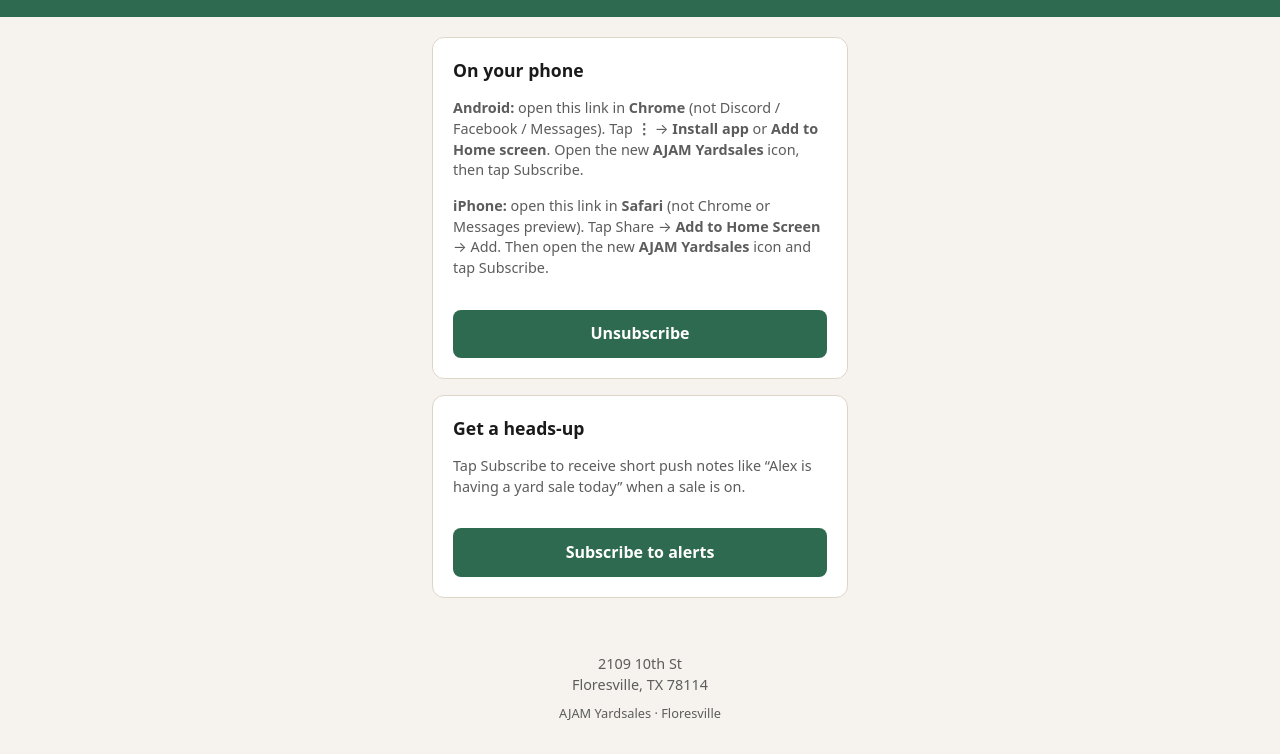
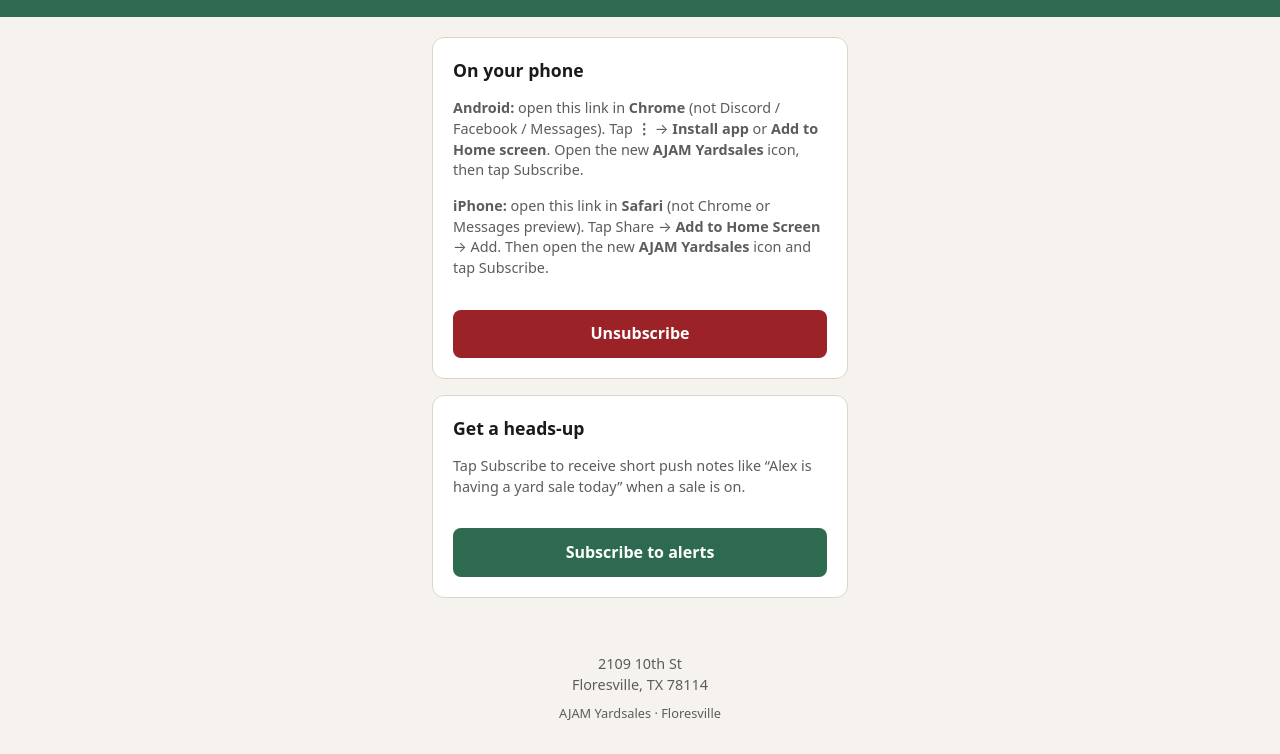
Before and after one commit to Chansey305/ajam-yardsales, a website: page public/index.html in a window 1280 px wide. Shown: the part 82-836 px from the top of the page. Drawn offline with Linux system fonts and the light colour scheme; no server answers.

Commit message:
ui: make Unsubscribe button red

```diff
--- a/public/index.html
+++ b/public/index.html
@@ -38,7 +38,7 @@
         <strong>Add to Home Screen</strong> → Add. Then open the new
         <strong>AJAM Yardsales</strong> icon and tap Subscribe.
       </p>
-      <a class="btn secondary" href="/unsubscribe">Unsubscribe</a>
+      <a class="btn danger" href="/unsubscribe">Unsubscribe</a>
     </div>
     <div class="card">
       <h2>Get a heads-up</h2>
--- a/public/styles.css
+++ b/public/styles.css
@@ -101,7 +101,8 @@
 button:hover, .btn:hover { background: var(--accent-dark); }
 button:disabled { opacity: 0.55; cursor: not-allowed; }
 button.secondary { background: #fff; color: var(--accent); border: 1px solid var(--accent); }
-button.danger { background: var(--danger); }
+button.danger, .btn.danger { background: var(--danger); color: #fff; }
+button.danger:hover, .btn.danger:hover { background: #7a1a1d; }
 
 .status {
   margin-top: 0.85rem;
--- a/public/sw.js
+++ b/public/sw.js
@@ -1,5 +1,5 @@
 /* AJAM Yardsales service worker */
-const CACHE = 'ajam-yardsales-v7';
+const CACHE = 'ajam-yardsales-v8';
 const PRECACHE = ['/', '/index.html', '/styles.css', '/app.js', '/manifest.webmanifest', '/icons/icon-192.png', '/icons/icon-512.png', '/icons/apple-touch-icon.png'];
 
 self.addEventListener('install', (event) => {
```
